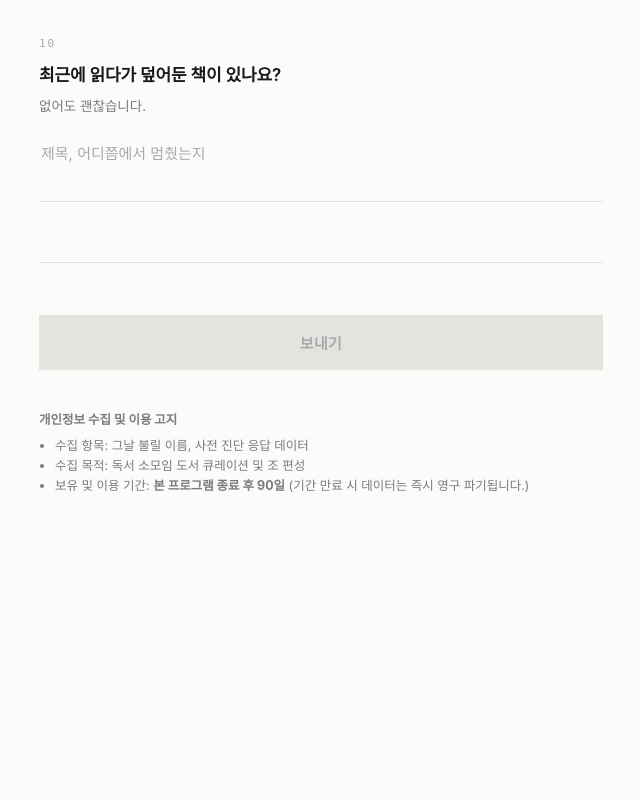
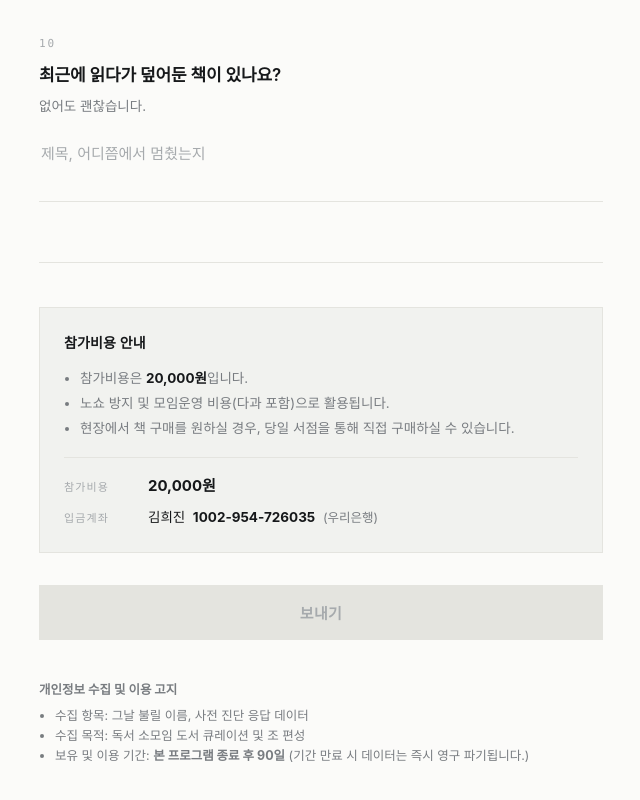
Before and after one commit to Vera-kim-91/book, a Next.js app: page /1 in a window 1280 px wide. Shown: the part 3984-4784 px from the top of the page, without its empty margins (319-959 px from the left). Before the commit the page ends 4600 px from the top, so only its background shows below. Built offline with nearby package versions, Linux system fonts and the light colour scheme; no server answers; a web font is replaced by a local one.

Commit message:
feat: add payment info section above submit button

```diff
--- a/app/[session]/SurveyForm.tsx
+++ b/app/[session]/SurveyForm.tsx
@@ -367,6 +367,35 @@ export default function SurveyForm({ session }: SurveyFormProps) {
         })}
 
         <hr className="rule" />
+
+        {/* Payment Info */}
+        <div style={{
+          background: 'var(--wash)',
+          border: '1px solid var(--line)',
+          padding: '22px 24px',
+          marginBottom: '24px',
+          lineHeight: '1.85',
+        }}>
+          <div style={{ fontWeight: 600, fontSize: '14px', marginBottom: '10px', letterSpacing: '.01em' }}>
+            참가비용 안내
+          </div>
+          <ul style={{ paddingLeft: '16px', margin: '0 0 16px 0', fontSize: '13.5px', color: 'var(--mute)' }}>
+            <li>참가비용은 <strong style={{ color: 'var(--ink)' }}>20,000원</strong>입니다.</li>
+            <li>노쇼 방지 및 모임운영 비용(다과 포함)으로 활용됩니다.</li>
+            <li>현장에서 책 구매를 원하실 경우, 당일 서점을 통해 직접 구매하실 수 있습니다.</li>
+          </ul>
+          <div style={{ borderTop: '1px solid var(--line)', paddingTop: '14px', fontSize: '13.5px', display: 'flex', flexDirection: 'column', gap: '6px' }}>
+            <div style={{ display: 'flex', gap: '12px', alignItems: 'baseline' }}>
+              <span style={{ color: 'var(--faint)', fontFamily: 'var(--mono)', fontSize: '11px', letterSpacing: '.1em', minWidth: '72px' }}>참가비용</span>
+              <strong style={{ fontSize: '15px' }}>20,000원</strong>
+            </div>
+            <div style={{ display: 'flex', gap: '12px', alignItems: 'baseline' }}>
+              <span style={{ color: 'var(--faint)', fontFamily: 'var(--mono)', fontSize: '11px', letterSpacing: '.1em', minWidth: '72px' }}>입금계좌</span>
+              <span>김희진 &nbsp;<strong>1002-954-726035</strong> &nbsp;<span style={{ color: 'var(--mute)', fontSize: '12.5px' }}>(우리은행)</span></span>
+            </div>
+          </div>
+        </div>
+
         <button
           className="send"
           disabled={!isComplete || isSubmitting}
```
